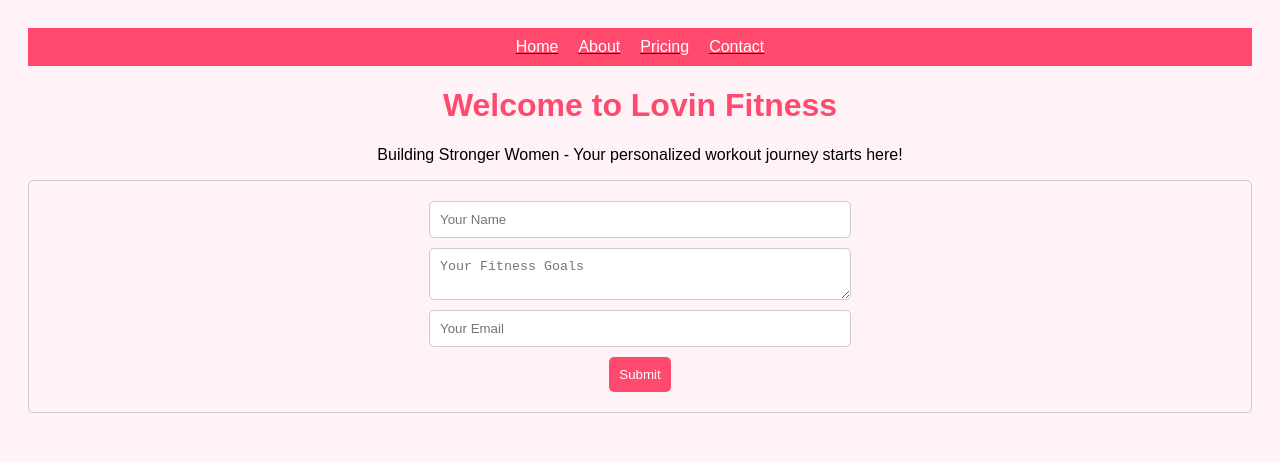
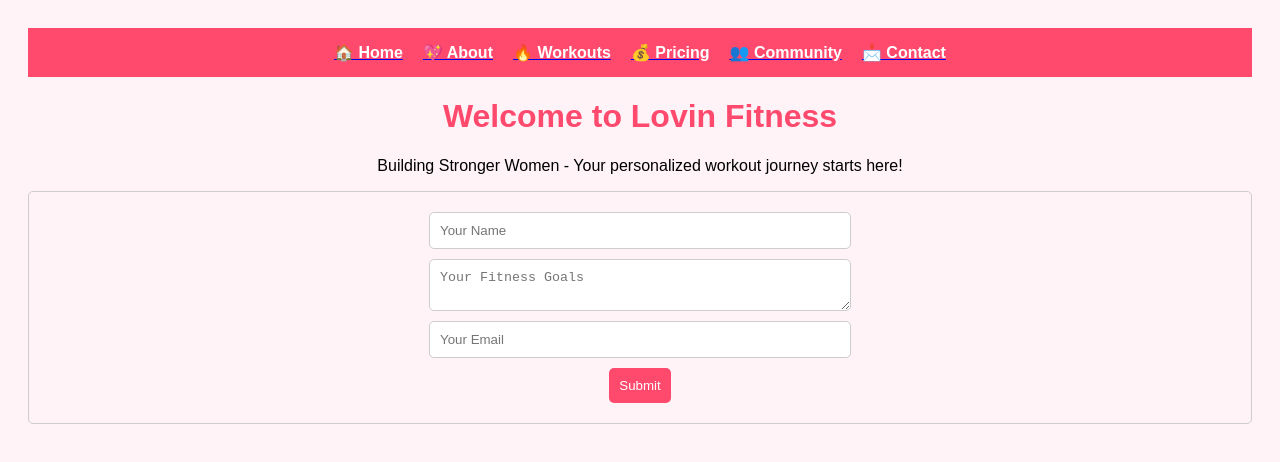
Before and after one commit to AbC-Bleep/Lovin.fitness, a Next.js app: page / in a window 1280 px wide. Shown: the top 462 px of the page. Built offline with nearby package versions, Linux system fonts and the light colour scheme.

Commit message:
Update Navbar.js

```diff
--- a/components/Navbar.js
+++ b/components/Navbar.js
@@ -2,18 +2,32 @@ import Link from "next/link";
 
 export default function Navbar() {
   return (
-    <nav style={{ display: "flex", gap: "20px", padding: "10px", background: "#ff4a6e", color: "white", justifyContent: "center" }}>
+    <nav style={{
+      display: "flex",
+      gap: "20px",
+      padding: "15px",
+      background: "#ff4a6e",
+      color: "white",
+      justifyContent: "center",
+      flexWrap: "wrap"
+    }}>
       <Link href="/" passHref>
-        <span style={{ textDecoration: "none", color: "white", cursor: "pointer" }}>Home</span>
+        <a style={{ textDecoration: "none", color: "white", fontWeight: "bold" }}>🏠 Home</a>
       </Link>
       <Link href="/about" passHref>
-        <span style={{ textDecoration: "none", color: "white", cursor: "pointer" }}>About</span>
+        <a style={{ textDecoration: "none", color: "white", fontWeight: "bold" }}>💖 About</a>
+      </Link>
+      <Link href="/workouts" passHref>
+        <a style={{ textDecoration: "none", color: "white", fontWeight: "bold" }}>🔥 Workouts</a>
       </Link>
       <Link href="/pricing" passHref>
-        <span style={{ textDecoration: "none", color: "white", cursor: "pointer" }}>Pricing</span>
+        <a style={{ textDecoration: "none", color: "white", fontWeight: "bold" }}>💰 Pricing</a>
+      </Link>
+      <Link href="/community" passHref>
+        <a style={{ textDecoration: "none", color: "white", fontWeight: "bold" }}>👥 Community</a>
       </Link>
       <Link href="/contact" passHref>
-        <span style={{ textDecoration: "none", color: "white", cursor: "pointer" }}>Contact</span>
+        <a style={{ textDecoration: "none", color: "white", fontWeight: "bold" }}>📩 Contact</a>
       </Link>
     </nav>
   );
```
